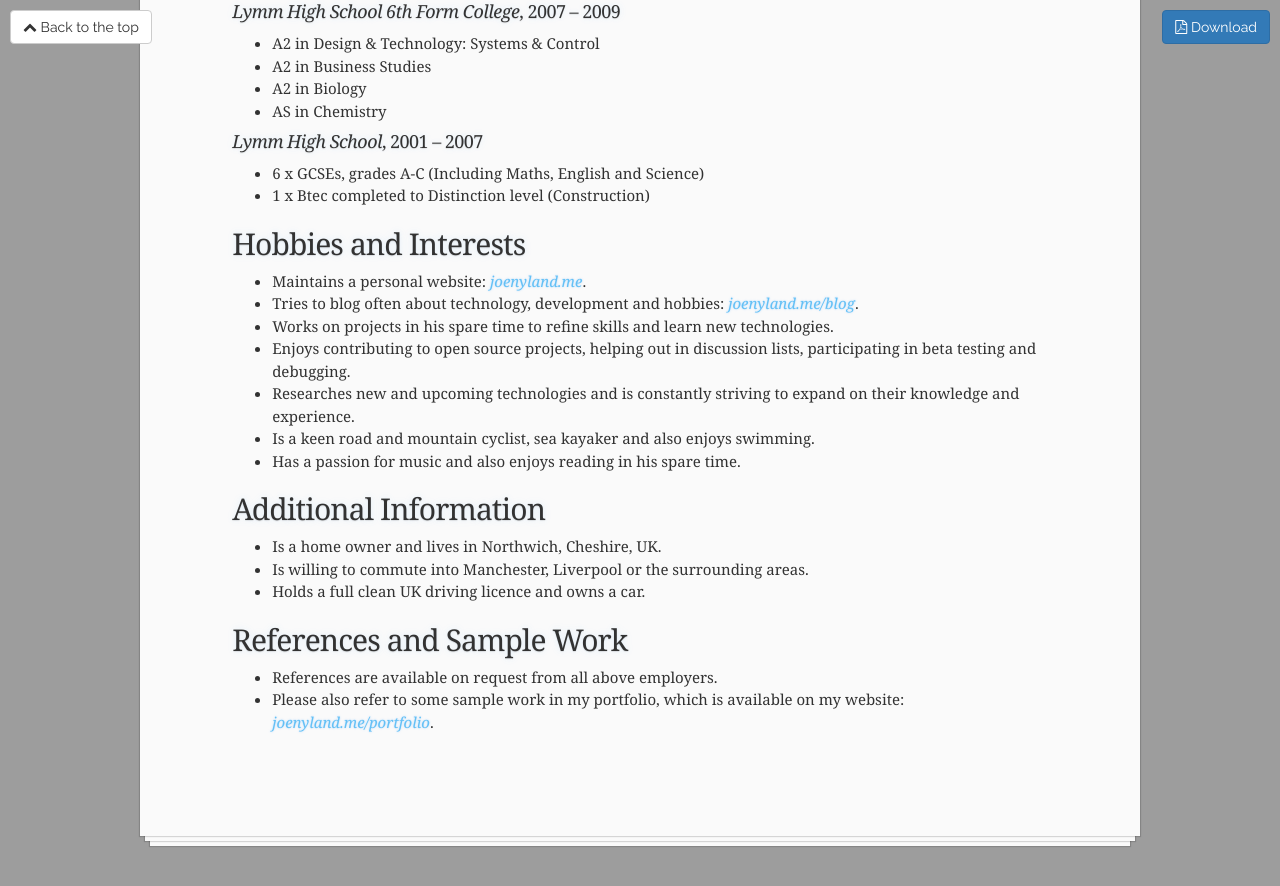
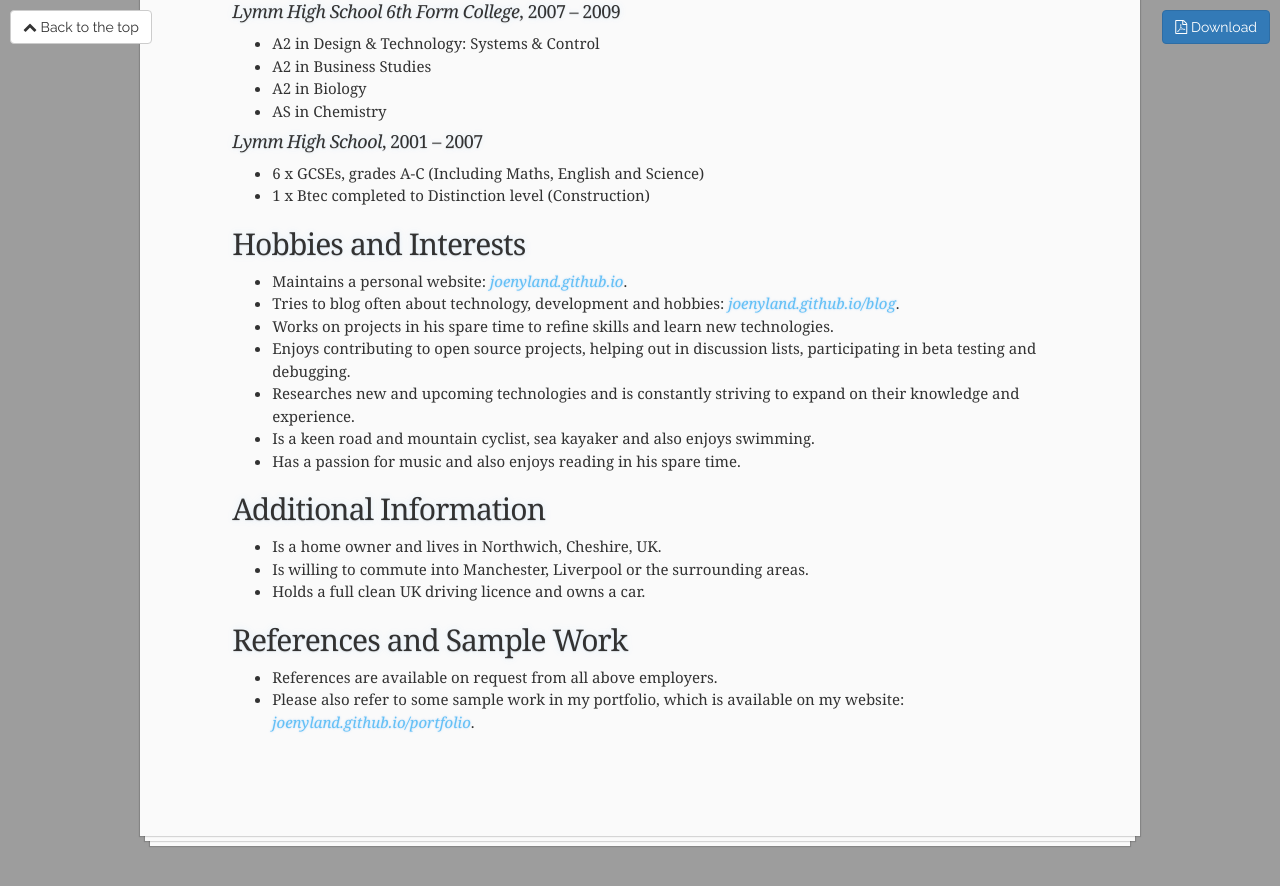
Before and after one commit to JoeNyland/joenyland.github.io, a Jekyll site: the page cv/index.html, which Jekyll copies as it is, in a window 1280 px wide and 900 px high, scrolled down 1679 px. Shown: the top 886 px of the window. Built offline with Jekyll 4.4.1, drawn with Linux system fonts in a browser that asks for light colours; nearby versions of some CDN libraries; some of the changed text lies outside the part shown.

Commit message:
Update email and website links on CV

```diff
--- a/cv/index.html
+++ b/cv/index.html
@@ -24,8 +24,8 @@
 
             <p>59 Harper Close, Winnington, Northwich, Cheshire, CW8 4SU<br>
                 Tel: 07568 541556<br>
-                Email: <a href="mailto:work@joenyland.me">work@joenyland.me</a><br>
-                Web: <a href="http://joenyland.me/" target="_blank">joenyland.me</a><br>
+                Email: <a href="mailto:joenyland@me.com">joenyland@me.com</a><br>
+                Web: <a href="https://joenyland.github.io/" target="_blank">joenyland.github.io</a><br>
                 DOB: 24 September 1990</p>
         </header>
 
@@ -151,8 +151,8 @@
             <section id="hobbies-and-interests">
                 <h2>Hobbies and Interests</h2>
                 <ul>
-                    <li>Maintains a personal website: <a href="http://joenyland.me">joenyland.me</a>.</li>
-                    <li>Tries to blog often about technology, development and hobbies: <a href="http://joenyland.me/blog">joenyland.me/blog</a>.</li>
+                    <li>Maintains a personal website: <a href="https://joenyland.github.io">joenyland.github.io</a>.</li>
+                    <li>Tries to blog often about technology, development and hobbies: <a href="https://joenyland.github.io/blog">joenyland.github.io/blog</a>.</li>
                     <li>Works on projects in his spare time to refine skills and learn new technologies.</li>
                     <li>Enjoys contributing to open source projects, helping out in discussion lists, participating in
                         beta testing and debugging.</li>
@@ -177,7 +177,7 @@
                 <ul>
                     <li>References are available on request from all above employers.</li>
                     <li>Please also refer to some sample work in my portfolio, which is available on my website:
-                        <a href="http://joenyland.me/portfolio">joenyland.me/portfolio</a>.</li>
+                        <a href="https://joenyland.github.io/portfolio">joenyland.github.io/portfolio</a>.</li>
                 </ul>
             </section>
 
```
Also changed, not shown: 1 other file.
